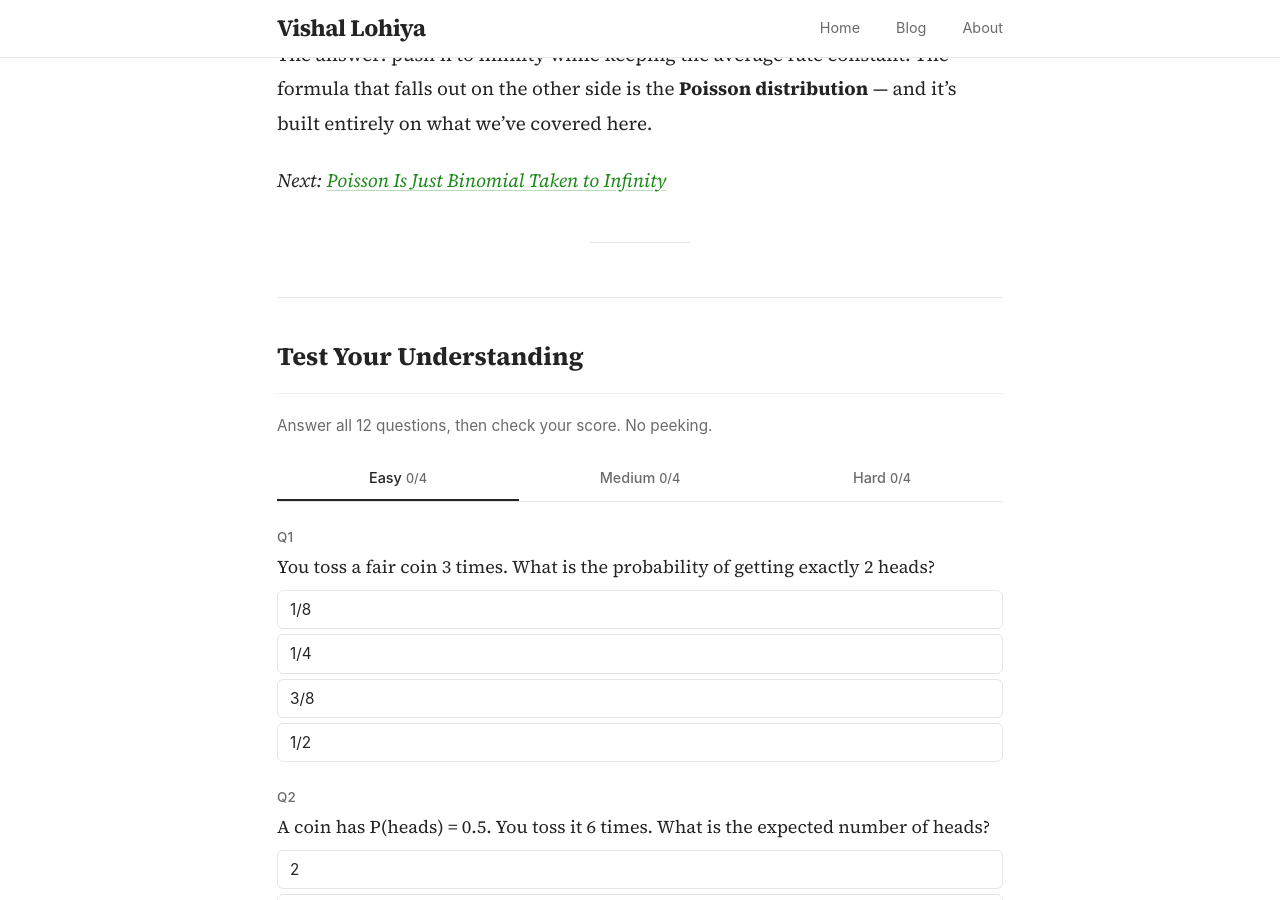
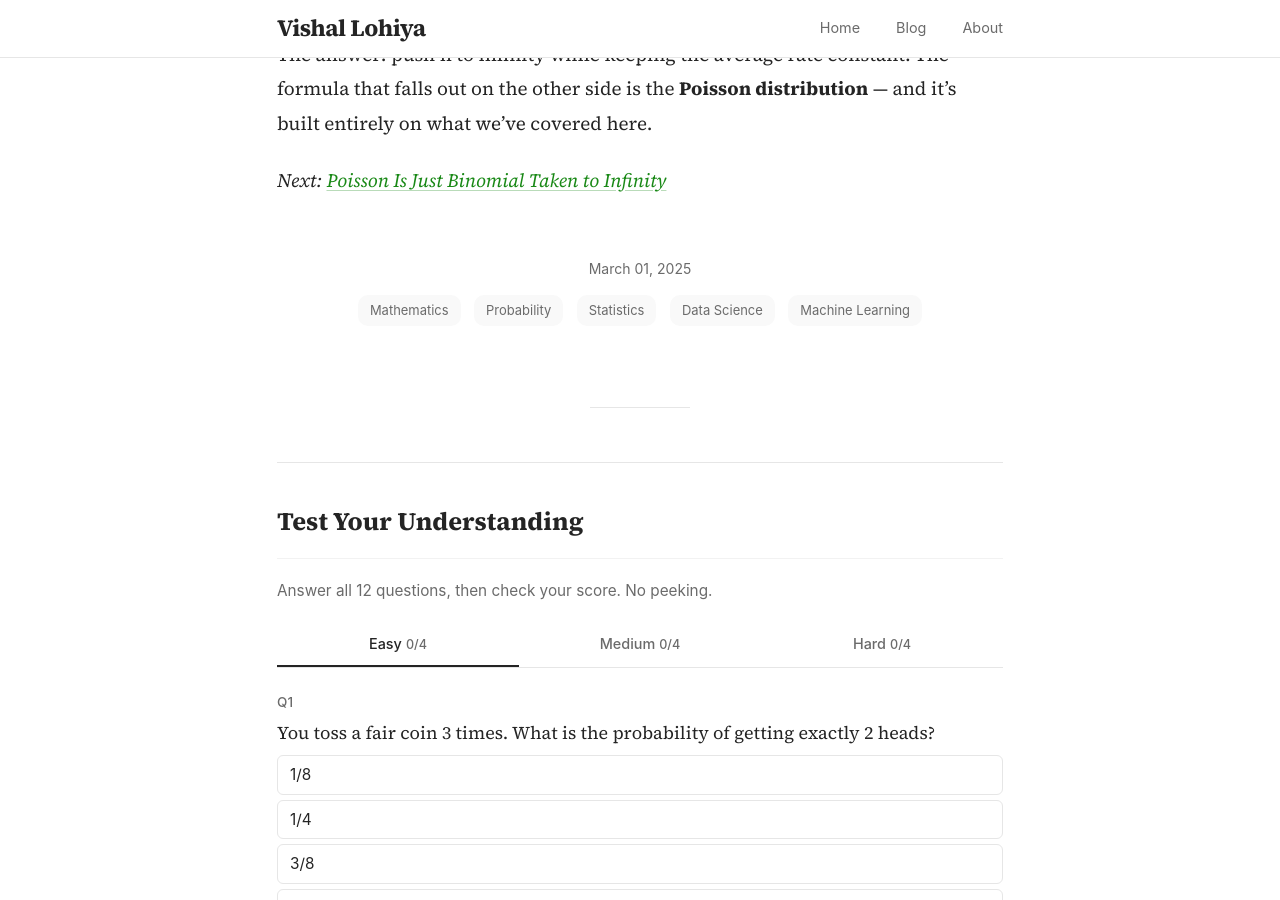
Before and after one commit to vishall4/vishall4.github.io, a Jekyll site: the page built from _posts/2025-03-01-binomial-distribution.md, in a window 1280 px wide and 900 px high, scrolled down 12320 px. Built offline with Jekyll 4.4.1, drawn with Linux system fonts in a browser that asks for light colours.

Commit message:
Add tags and date to binomial distribution post
Added metadata tags related to Mathematics, Probability, Statistics, Data Science, and Machine Learning.

```diff
--- a/_posts/2025-03-01-binomial-distribution.md
+++ b/_posts/2025-03-01-binomial-distribution.md
@@ -361,6 +361,16 @@ The answer: push n to infinity while keeping the average rate constant. The form
 
 *Next: [Poisson Is Just Binomial Taken to Infinity](/poisson-distribution/)*
 
+<div style="text-align:center;padding:2rem 0;margin-top:1rem;">
+  <div style="font-family:-apple-system,BlinkMacSystemFont,sans-serif;font-size:.78rem;color:#6b6b6b;margin-bottom:.75rem;">March 01, 2025</div>
+  <div style="display:flex;justify-content:center;gap:.75rem;flex-wrap:wrap;">
+    <span style="font-family:-apple-system,BlinkMacSystemFont,sans-serif;font-size:.72rem;color:#6b6b6b;background:#f9f9f9;padding:4px 12px;border-radius:10px;">Mathematics</span>
+    <span style="font-family:-apple-system,BlinkMacSystemFont,sans-serif;font-size:.72rem;color:#6b6b6b;background:#f9f9f9;padding:4px 12px;border-radius:10px;">Probability</span>
+    <span style="font-family:-apple-system,BlinkMacSystemFont,sans-serif;font-size:.72rem;color:#6b6b6b;background:#f9f9f9;padding:4px 12px;border-radius:10px;">Statistics</span>
+    <span style="font-family:-apple-system,BlinkMacSystemFont,sans-serif;font-size:.72rem;color:#6b6b6b;background:#f9f9f9;padding:4px 12px;border-radius:10px;">Data Science</span>
+    <span style="font-family:-apple-system,BlinkMacSystemFont,sans-serif;font-size:.72rem;color:#6b6b6b;background:#f9f9f9;padding:4px 12px;border-radius:10px;">Machine Learning</span>
+  </div>
+</div>
 ---
 
 <div class="qz">
```
